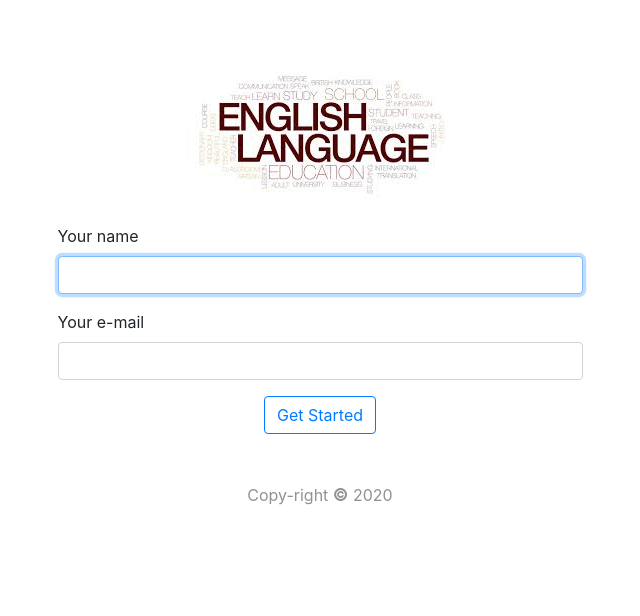
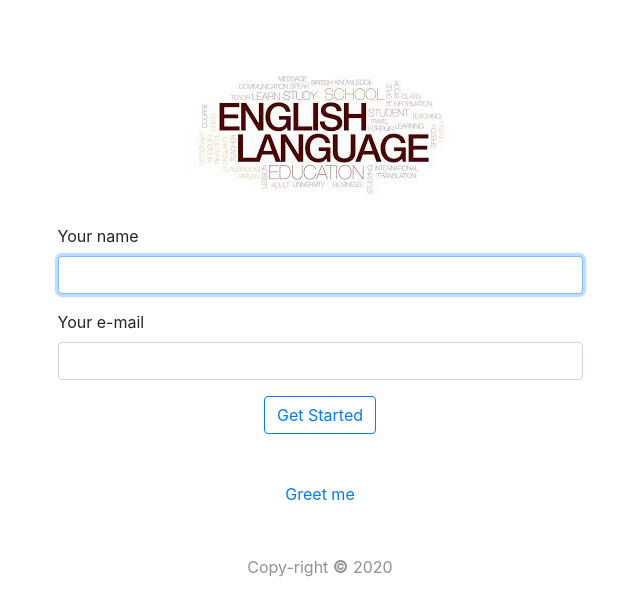
Before and after one commit to marnelfr/marnelfr.github.io, a plain HTML site: page english.nel/index.html in a window 1280 px wide. Shown: the whole page, without its empty margins (320-960 px from the left). Drawn offline with Linux system fonts and the light colour scheme.

Commit message:
Let's let people greet me

```diff
--- a/english.nel/index.html
+++ b/english.nel/index.html
@@ -59,6 +59,9 @@
   </div>
 </div>
 <!-- style="margin-top: 126px;"-->
+<div class="col-12 text-center copy-right-container mt-5 mb-3">
+  <a href="https://marnelfr.github.io/">Greet me</a>
+</div>
 <div class="col-12 text-center copy-right-container mt-5">
   <p style="opacity: 0.5;">Copy-right <b style="font-size: 1.07em">©</b> <span>2020</span></p>
 </div>
```
